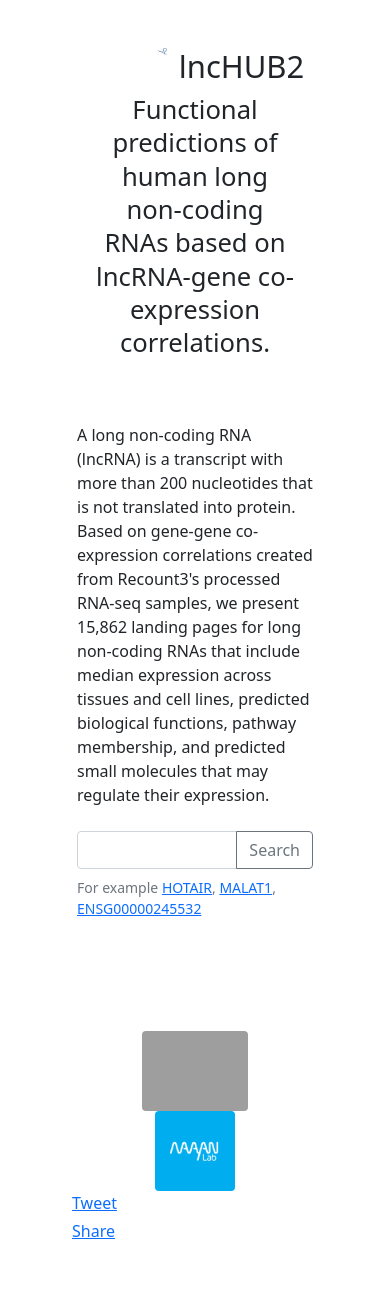
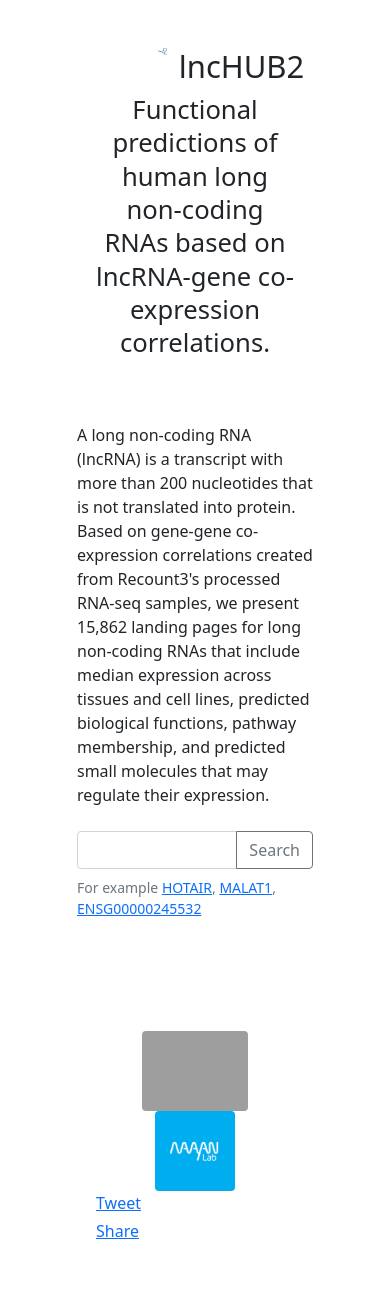
Before and after one commit to MaayanLab/lncHUB2, a Flask app: page /lncHUB2/ in a window 390 px wide. Run offline with Flask 2, Linux system fonts and the light colour scheme; parts of the project's set-up code (start-up, migrations or seed data) failed here and were passed over; some libraries are stand-ins or nearby versions; grey boxes are pictures that could not be loaded.

Commit message:
Compensate footer column widths

```diff
--- a/app/templates/index.html
+++ b/app/templates/index.html
@@ -599,7 +599,6 @@
                     />
                 </a>
             </div>
-
             <div class="col-md-2 col-sm text-center">
                 <a href="https://labs.icahn.mssm.edu/maayanlab/" target="_blank" rel="noreferrer">
                     <img
@@ -610,7 +609,7 @@
                     />
                 </a>
             </div>
-            <div class="col-md-2 col-sm">
+            <div class="col-md-2 col-sm ms-5">
                 <div class="row">
                     <div class="col-12">
                     <!-- Twitted share button -->
--- a/docker-compose.yml
+++ b/docker-compose.yml
@@ -2,7 +2,7 @@ version: '3'
 services:
   app:
     build: .
-    image: maayanlab/lncrnafp:0.9.8
+    image: maayanlab/lncrnafp:0.9.9
     environment:
       - ROOT_PATH=/lncHUB2/
       - BASE_PATH=https://maayanalab.cloud
```
